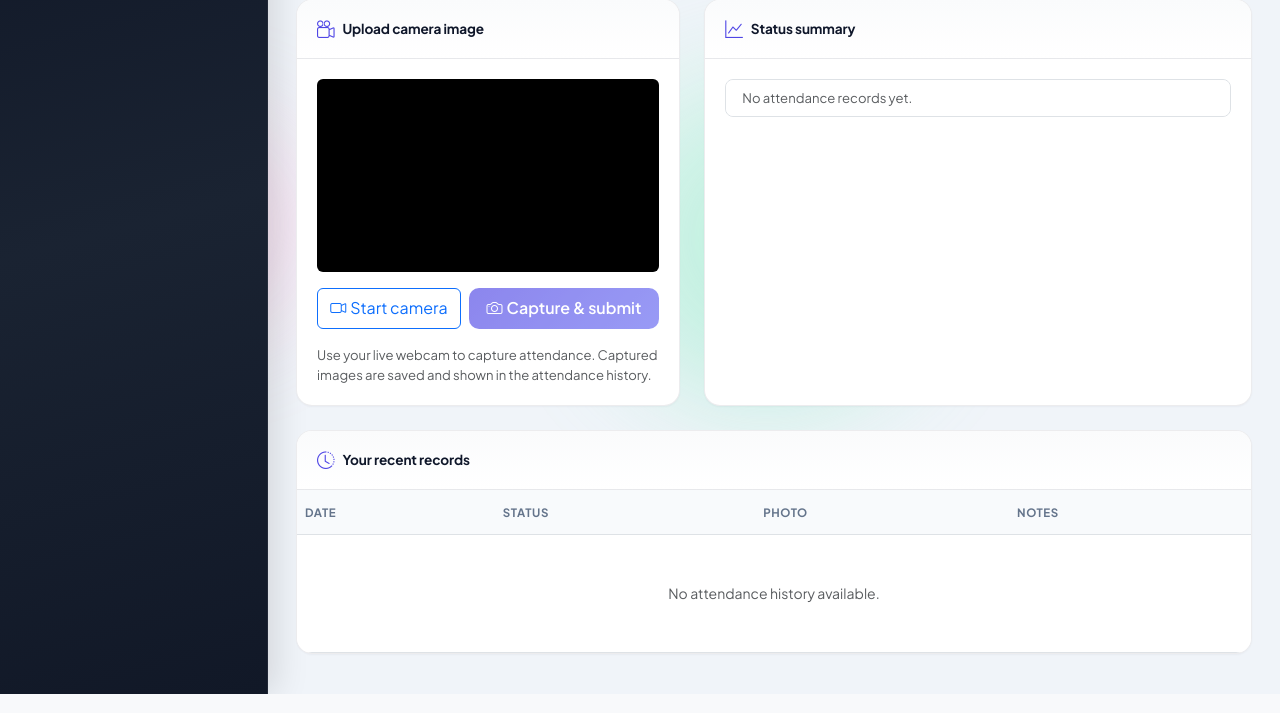
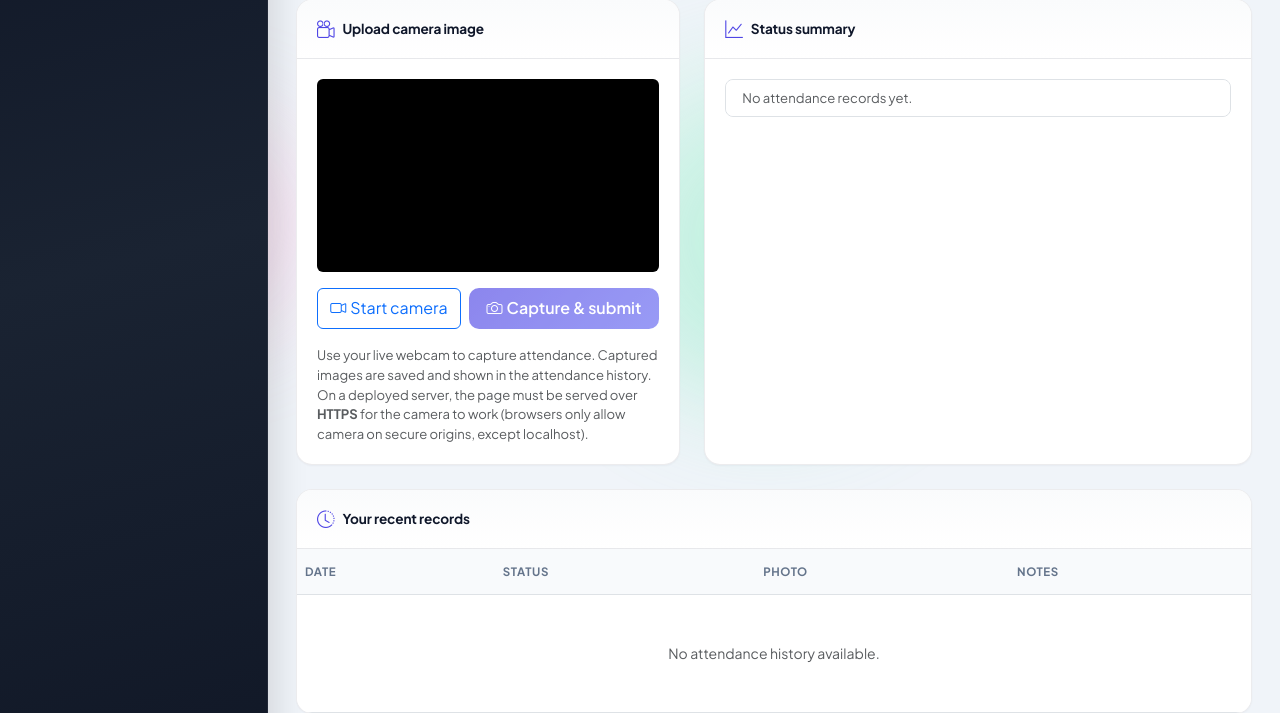
Before and after one commit to Jitendar2580/Attendance-ai, a FastAPI app: template app/templates/dashboard/player.html in a window 1280 px wide. Shown: the part 355-1068 px from the top of the page. Run offline with FastAPI, Linux system fonts and the light colour scheme; the template is opened without the code that fills it, so the values that code supplies are empty.

Commit message:
Add camera error handling and HTTPS requirement message in attendance capture

```diff
--- a/app/templates/dashboard/player.html
+++ b/app/templates/dashboard/player.html
@@ -43,7 +43,8 @@
           <button id="startCamera" class="btn btn-outline-primary flex-grow-1" type="button"><i class="bi bi-camera-video me-1"></i>Start camera</button>
           <button id="captureButton" class="btn btn-primary flex-grow-1" type="button" disabled><i class="bi bi-camera me-1"></i>Capture & submit</button>
         </div>
-        <p class="small text-muted mt-3 mb-0">Use your live webcam to capture attendance. Captured images are saved and shown in the attendance history.</p>
+        <p id="cameraError" class="small text-danger mt-2 mb-0 d-none" role="alert"></p>
+        <p class="small text-muted mt-3 mb-0">Use your live webcam to capture attendance. Captured images are saved and shown in the attendance history. On a deployed server, the page must be served over <strong>HTTPS</strong> for the camera to work (browsers only allow camera on secure origins, except localhost).</p>
       </div>
     </div>
   </div>
@@ -102,20 +103,40 @@
   const video = document.getElementById('cameraVideo');
   const canvas = document.getElementById('cameraCanvas');
   const snapshot = document.getElementById('cameraSnapshot');
+  const cameraError = document.getElementById('cameraError');
   let stream;
 
+  function setCameraError(message) {
+    if (!cameraError) return;
+    cameraError.textContent = message;
+    cameraError.classList.toggle('d-none', !message);
+  }
+
   async function startVideo() {
+    setCameraError('');
     try {
+      if (!window.isSecureContext) {
+        throw new Error(
+          'Camera needs a secure page (HTTPS). Plain HTTP on a remote host hides the camera API. Use TLS in production or test on localhost.'
+        );
+      }
+      if (!navigator.mediaDevices || typeof navigator.mediaDevices.getUserMedia !== 'function') {
+        throw new Error(
+          'Camera API is not available. Use HTTPS, a supported browser, and avoid embedded frames that block permissions.'
+        );
+      }
       stream = await navigator.mediaDevices.getUserMedia({ video: true });
       video.srcObject = stream;
       captureButton.disabled = false;
       startCamera.textContent = 'Camera ready';
-      startCamera.classList.remove('btn-outline-primary');
+      startCamera.classList.remove('btn-outline-primary', 'btn-danger');
       startCamera.classList.add('btn-success');
     } catch (error) {
       startCamera.textContent = 'Camera unavailable';
-      startCamera.classList.remove('btn-outline-primary');
+      startCamera.classList.remove('btn-outline-primary', 'btn-success');
       startCamera.classList.add('btn-danger');
+      const msg = error && error.message ? error.message : 'Could not start the camera.';
+      setCameraError(msg);
       console.error('Camera start failed', error);
     }
   }
```
